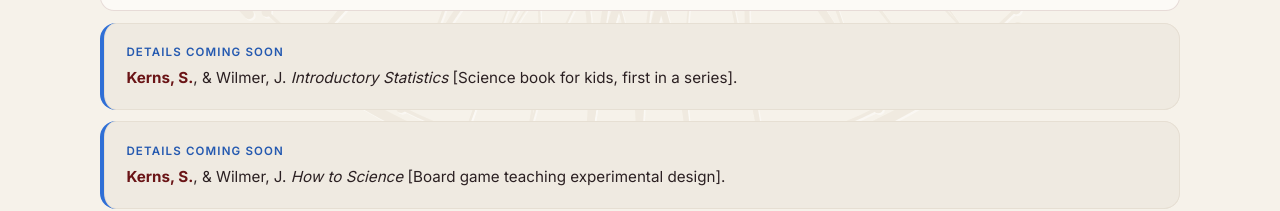
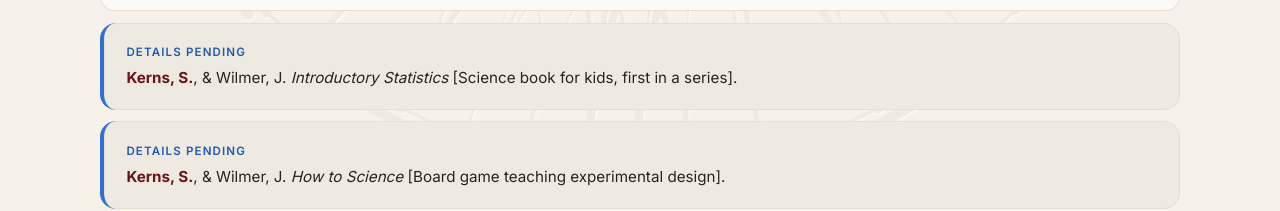
Before and after one commit to Minding-Data/minding-data.github.io, a plain HTML site: page areas/teaching.html in a window 1280 px wide. Shown: the part 1279-1490 px from the top of the page. Drawn offline with Linux system fonts and the light colour scheme.

Commit message:
Teaching: 'Details coming soon' -> 'Details pending'

```diff
--- a/areas/teaching.html
+++ b/areas/teaching.html
@@ -53,8 +53,8 @@
     <li class="pub"><p class="pub-apa"><strong>Kerns, S.</strong> <i>It’s a Jungle in There: The Wild and Wonderful World of Microbiomes</i> [Children’s Book].</p></li>
     <li class="pub"><p class="pub-apa"><strong>Kerns, S.</strong> <i>How antibiotics were discovered (and why we need more)</i> [Pop-science article; adult and teen reading-level versions]. </p></li>
     <li class="pub"><p class="pub-apa"><strong>Kerns, S.</strong> <i>Building a Better Spirochete Trap: Using Engineered Proteins to Create Effective Immunization Against the Unusual Pathogen Borrelia burgdorferi</i>. </p></li>
-    <li class="pub pub--upcoming"><span class="pub-kind">Details coming soon</span><p class="pub-apa"><strong>Kerns, S.</strong>, &amp; Wilmer, J. <i>Introductory Statistics</i> [Science book for kids, first in a series]. </p></li>
-    <li class="pub pub--upcoming"><span class="pub-kind">Details coming soon</span><p class="pub-apa"><strong>Kerns, S.</strong>, &amp; Wilmer, J. <i>How to Science</i> [Board game teaching experimental design]. </p></li>
+    <li class="pub pub--upcoming"><span class="pub-kind">Details pending</span><p class="pub-apa"><strong>Kerns, S.</strong>, &amp; Wilmer, J. <i>Introductory Statistics</i> [Science book for kids, first in a series]. </p></li>
+    <li class="pub pub--upcoming"><span class="pub-kind">Details pending</span><p class="pub-apa"><strong>Kerns, S.</strong>, &amp; Wilmer, J. <i>How to Science</i> [Board game teaching experimental design]. </p></li>
   </ol>
 </section>
 <nav class="inner-pager" aria-label="More in DataViz &amp; Applied Psych">
```
